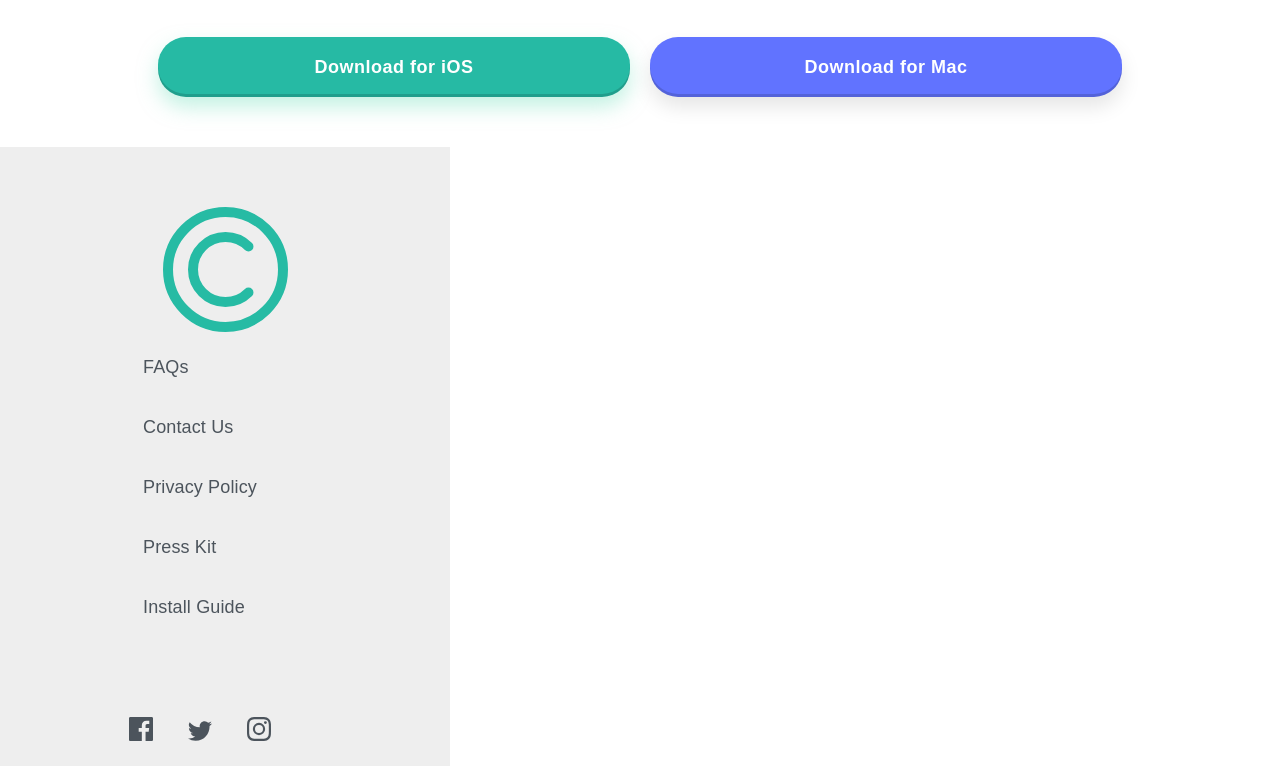
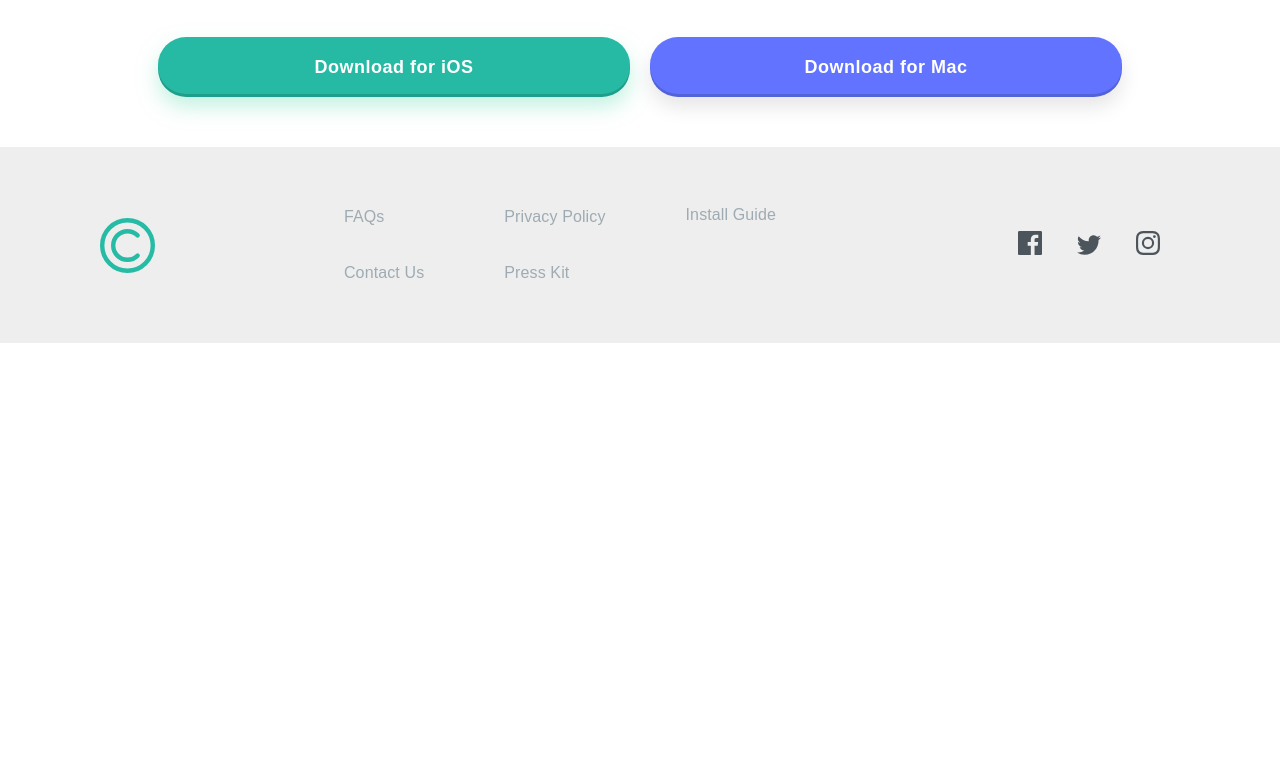
Before and after one commit to Grey550/clipboard-landing-page, a plain HTML site: page index.html in a window 1280 px wide. Shown: the part 4233-4999 px from the top of the page. After the commit the page ends 4576 px from the top, so only its background shows below. Drawn offline with Linux system fonts and the light colour scheme; a web font is replaced by a local one.

Commit message:
Responsiveness adjustment

```diff
--- a/style.css
+++ b/style.css
@@ -318,7 +318,6 @@ ul {
         padding: 50px;
     }
     .first-section {
-
         width: 100%;
     }
     .first-section  figure > .computer-image {
@@ -428,6 +427,68 @@ ul {
         margin-left: 30px;
         cursor: pointer;
     }
+    .footer-container {
+        background: rgba(221, 221, 222, 0.5);
+        display: flex;
+        justify-content: space-between;
+        align-items: center;
+        padding: 20px;
+        max-width: 100%;
+        flex-direction: row;
+    }
+    .logo-footer-container {
+        flex: 1;
+        display: flex;
+        justify-content: flex-start;
+        align-items: center;
+        margin-left: 10px;
+        /* max-width: 100%; */
+    }
+    .logo-footer {
+        width: 55px;
+        height: auto;
+        margin-left: 70px;
+
+    }
+    .social-links {
+        flex: 2;
+        display: flex;
+        justify-content: center;
+        align-items: center;
+        padding: 20px;
+    }
+    ul {
+        list-style: none;
+    }
+    .footer-content {
+        margin-right: 50px;
+        padding: 15px;
+        text-align: left;
+        color: #9EABB2;
+        font-size: 16px;
+        font-weight: 400;
+        line-height: 26px; /* 162.5% */
+        letter-spacing: 0.12px;
+    }
+    .footer-content:hover {
+        color: hsl(171, 66%, 44%);
+        cursor: pointer;
+    }
+    .column-three {
+        margin-bottom: 60px;
+    }
+    .social-media-icons {
+        flex: 1;
+        display: flex;
+        justify-content: flex-end;
+        align-items: center;
+        margin-right: 100px;
+    }
+    .media-icons {
+        margin-left: 30px;
+        cursor: pointer;
+    }
+
 }
 
 /* Web view */
@@ -438,7 +499,6 @@ ul {
     }
     header > .web{
         display: flex;
-
     }
     body {
         overflow-x: hidden;
```
Also changed, not shown: 1 other file.
